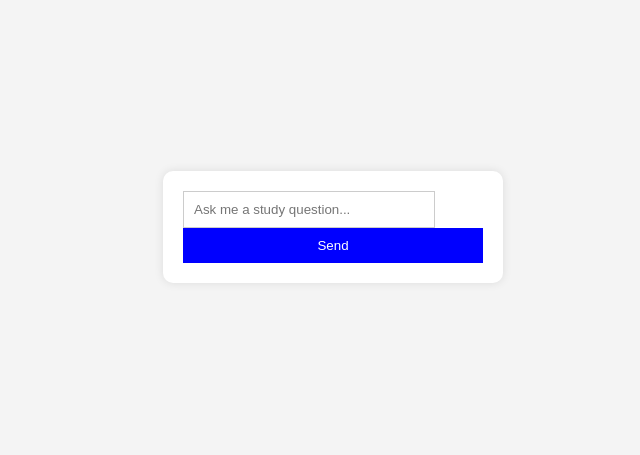
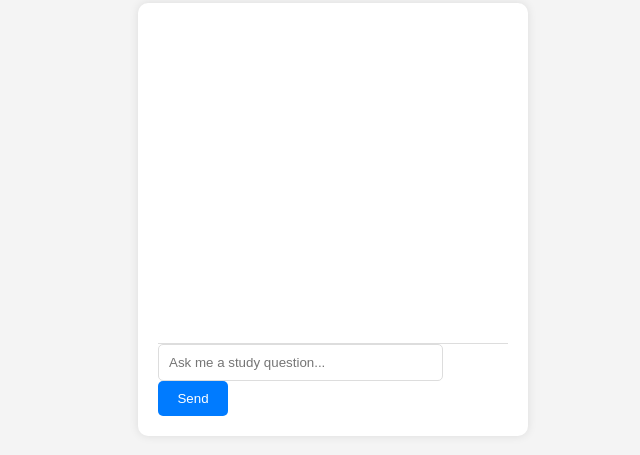
Before and after one commit to NotRowan33/AI, a plain HTML site: page index.html in a window 1280 px wide. Shown: the part 181-636 px from the top of the page, without its empty margins (307-947 px from the left). Drawn offline with Linux system fonts and the light colour scheme.

Commit message:
Update styles.css

```diff
--- a/styles.css
+++ b/styles.css
@@ -1,40 +1,45 @@
 body {
     font-family: Arial, sans-serif;
+    background-color: #f4f4f4;
     display: flex;
     justify-content: center;
     align-items: center;
     height: 100vh;
-    background-color: #f4f4f4;
+    margin: 0;
 }
 
 .chat-container {
-    width: 300px;
+    width: 350px;
     background: white;
     padding: 20px;
+    box-shadow: 0px 0px 10px rgba(0, 0, 0, 0.1);
     border-radius: 10px;
-    box-shadow: 0 0 10px rgba(0, 0, 0, 0.1);
-    display: flex;
-    flex-direction: column;
 }
 
-.chat-box {
+#chat-box {
     height: 300px;
     overflow-y: auto;
-    border: 1px solid #ccc;
+    border-bottom: 1px solid #ddd;
     padding: 10px;
-    margin-bottom: 10px;
 }
 
-input {
+#user-input {
+    width: 75%;
     padding: 10px;
-    width: calc(100% - 70px);
-    border: 1px solid #ccc;
+    border: 1px solid #ddd;
+    border-radius: 5px;
 }
 
 button {
+    width: 20%;
     padding: 10px;
-    background: blue;
+    border: none;
+    background: #007bff;
     color: white;
-    border: none;
     cursor: pointer;
+    border-radius: 5px;
 }
+
+button:hover {
+    background: #0056b3;
+}
```
